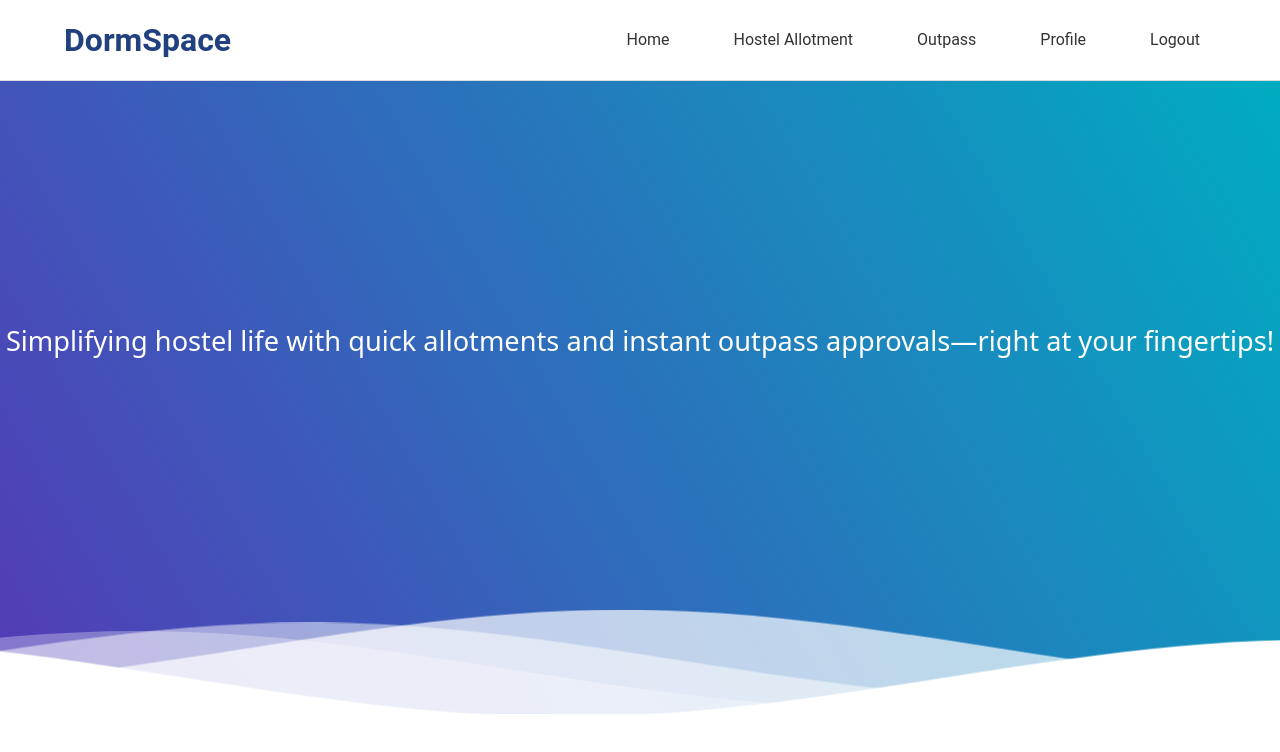
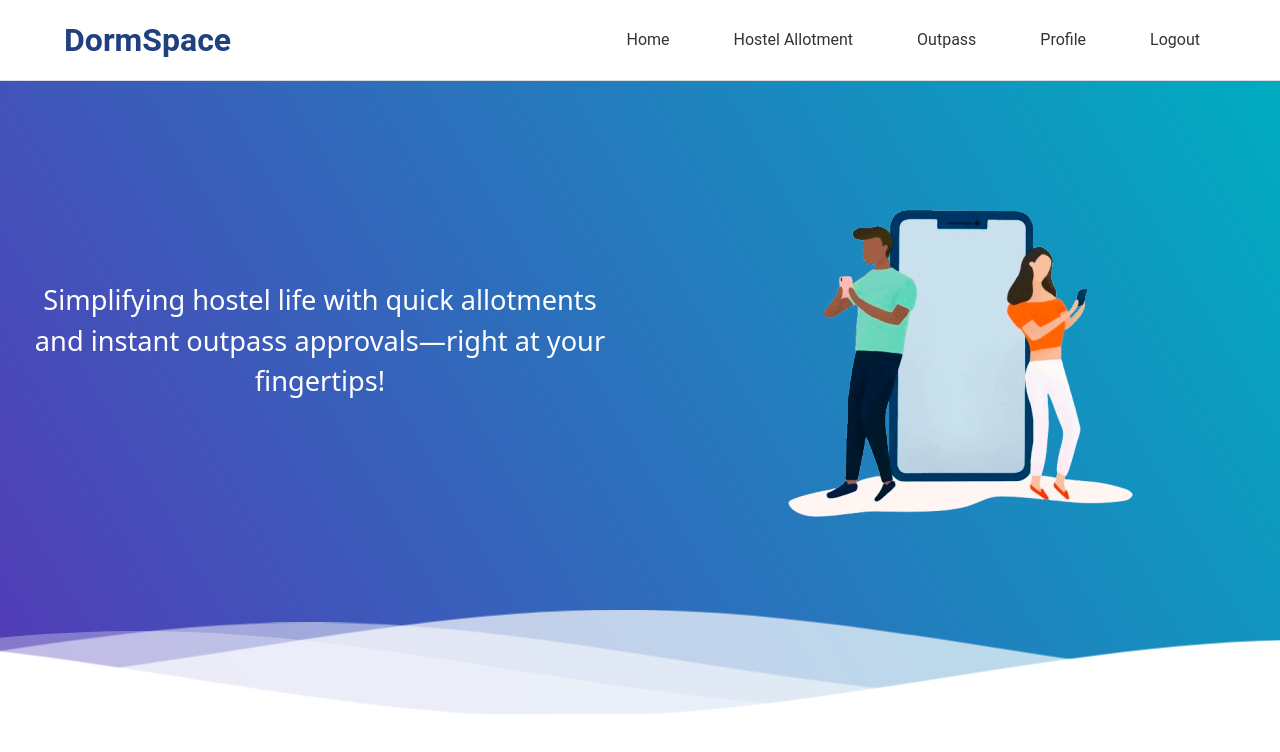
Before and after one commit to rajbir40/Hostel-Allotment, a React (Vite) app in the folder Frontend/: page / in a window 1280 px wide. Shown: the top 752 px of the page. Built offline with nearby package versions, Linux system fonts and the light colour scheme; no server answers.

Commit message:
Home Page renewed again

```diff
--- a/Frontend/src/components/Home/Home.css
+++ b/Frontend/src/components/Home/Home.css
@@ -104,3 +104,28 @@ p {
     font-size:24px;
   }
 }
+
+.box{
+    /* border: 2px solid red; */
+    display: flex;
+    align-items: center;
+    justify-content: center;
+    width: 100vw;
+    height: 65vh;
+}
+
+.sideimg{
+    /* border: 2px solid green ; */
+    width: 50vw;
+    height: 100%;
+    background-image: url('./sideimage.png');
+    background-repeat: no-repeat;
+    background-position: center;
+}
+
+.inner-header {
+    padding: 4vh;
+    /* border: 2px solid blue ; */
+    width: 50vw;
+    height: 100%;
+}
--- a/Frontend/src/components/Home/Home.jsx
+++ b/Frontend/src/components/Home/Home.jsx
@@ -5,8 +5,12 @@ function Home() {
     return (
         <div>
             <div className="header">
+                <div className= "box">
                 <div className="inner-header flex">
                     <h1 style={{ fontSize: '170%' }}>Simplifying hostel life with quick allotments and instant outpass approvals—right at your fingertips!</h1>
+                </div>
+                <div className="sideimg"></div>
+
                 </div>
 
                 <div>
```
Also changed, not shown: Frontend/src/components/Home/sideimage.png (added).
